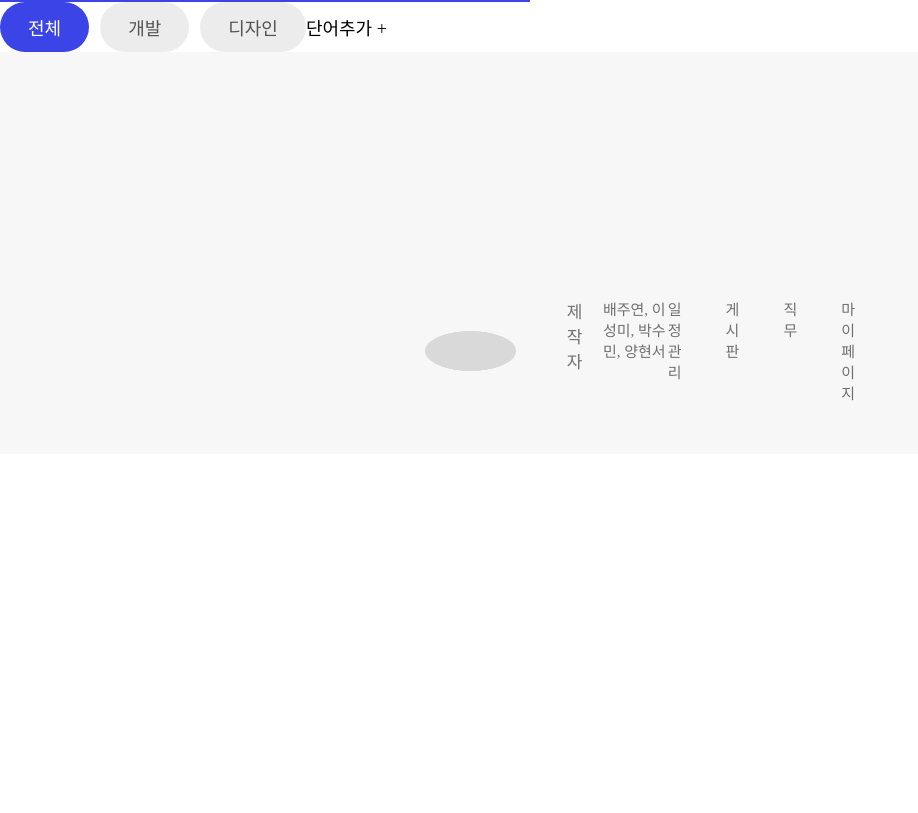
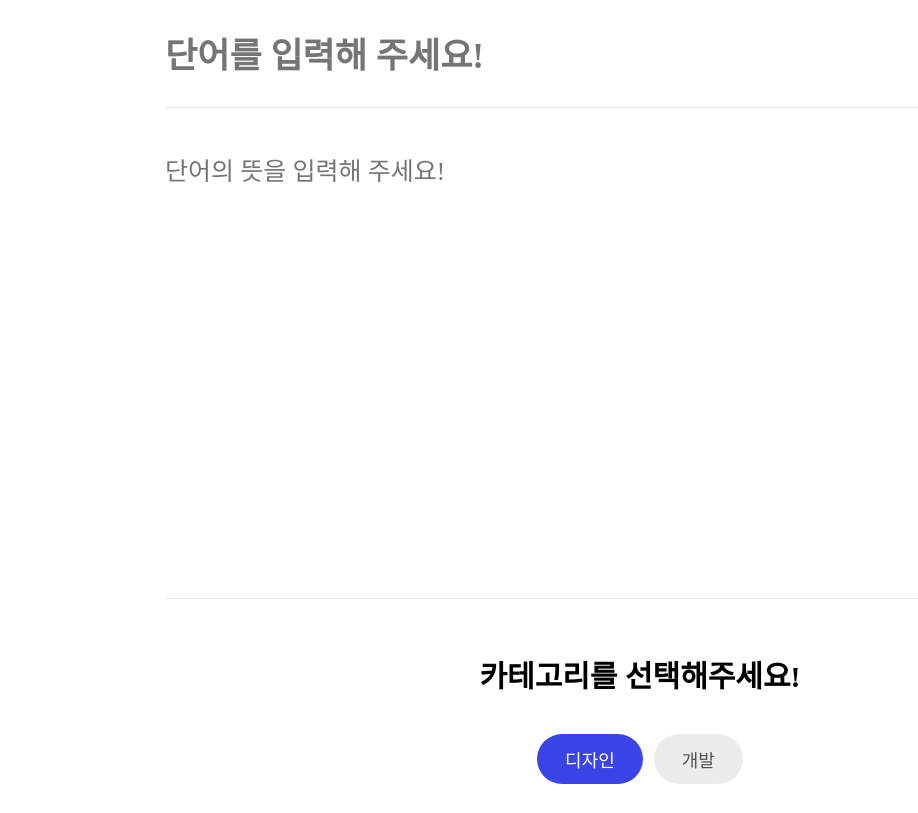
Before and after one commit to 2025Workly/Workly_Client, a Next.js app: page /board in a window 1280 px wide. Shown: the part 227-1040 px from the top of the page, without its empty margins (0-918 px from the left). Before the commit the page ends 800 px from the top, so only its background shows below. Built offline with nearby package versions, Linux system fonts and the light colour scheme.

Commit message:
feat : 직무 단어 입력 팝업 창 구현

```diff
--- /dev/null
+++ b/src/app/components/WordTip/wirte-content-popup.tsx
@@ -0,0 +1,76 @@
+import styles from "../../styles/write-content-popup.module.css"
+import Button from "../common/button-layout"
+import Category from "../common/category-layout";
+import { useState } from "react"
+interface PopupProps {
+    mainPlaceholder: string,
+    contentPlaceholder: string,
+    buttonTitle: string,
+    closeOnClick: () => void;
+}
+export default function Write({ mainPlaceholder, contentPlaceholder, closeOnClick, buttonTitle }: PopupProps) {
+    const [formData, setFormData] = useState({
+        title: "",
+        content: ""  //임시(나중에 명세서 보고 수정)
+    })
+    const [activeCategory, setActiveCategory] = useState('디자인')
+    const categories = ["디자인", "개발"]
+    const handleChange = (e: React.ChangeEvent<HTMLInputElement | HTMLTextAreaElement>) => {
+        const { name, value } = e.target;
+        setFormData(prevState => ({
+            ...prevState,
+            [name]: value //현재 입력한 필드만 업데이트
+        }))
+    }
+    const handleSubmit = () => {
+        //서버
+    }
+    return (
+        <div className={styles.allContainer}>
+            <div className={styles.background}></div>
+            <img src="/images/close-btn.png" width={28}
+                onClick={closeOnClick}
+                className={styles.closeBtnImg}></img>
+
+            <form className={styles.formContainer} onSubmit={handleSubmit}>
+                {/* 제목(단어, 팁) */}
+                <div className={styles.inputContainer}>
+                    <input
+                        className={styles.inputStyle}
+                        type="text" name="title"
+                        value={formData.title}
+                        onChange={handleChange}
+                        placeholder={`${mainPlaceholder} 입력해 주세요!`}
+                        required
+                    ></input>
+                </div>
+
+                {/* 내용 */}
+                <textarea
+                    name="content"
+                    value={formData.content}
+                    onChange={handleChange}
+                    placeholder={`${contentPlaceholder} 입력해 주세요!`}
+                    className={styles.textareaStyle}
+                    required
+                />
+                <div style={{ width: "100%", background: "#E8E8E8", height: "1px", marginTop: "43px" }}></div>
+
+                <div className={styles.selectCategoryContainer}>
+                    <h3 className={styles.selectMessage}>카테고리를 선택해주세요!</h3>
+                    <div className={styles.categories}>
+                        {categories.map((category) => (
+                            <Category
+                                key={category}
+                                type={category}
+                                onClick={() => setActiveCategory(category)}
+                                isActive={category === activeCategory}
+                            />
+                        ))}
+                    </div>
+                </div>
+                <Button onClick={handleSubmit} title={buttonTitle} />
+            </form>
+        </div>
+    )
+}
```
